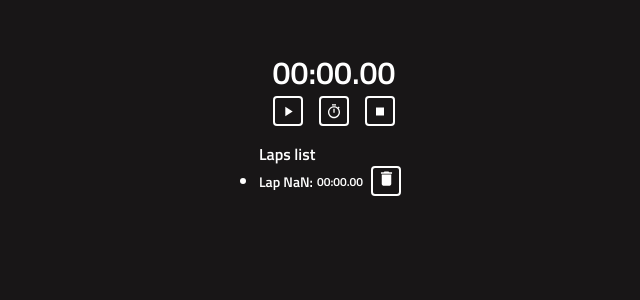
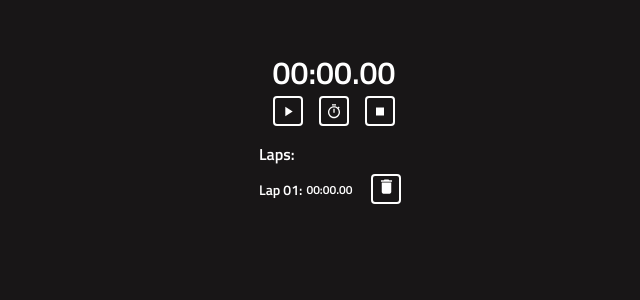
Before and after one commit to snoh666/react-timer-challenge, a React (Create React App) app: page / in a window 1280 px wide. Both pictures are taken after a click on the button 640 px from the left and 111 px from the top of the page. Shown: the top 300 px of the page, without its empty margins (306-946 px from the left). Built offline with nearby package versions, Linux system fonts and the light colour scheme.

Commit message:
Add proper styling for LapsList

```diff
--- /dev/null
+++ b/src/components/LapsList/LapsList.styled.ts
@@ -0,0 +1,27 @@
+import styled from 'styled-components';
+
+export const Wrapper = styled.div`
+  width: 150px;
+  display: flex;
+  flex-flow: column nowrap;
+  align-items: flex-start;
+  justify-content: flex-start;
+`;
+
+export const List = styled.ul`
+  list-style: none;
+  width: 150px;
+  display: flex;
+  flex-flow: column nowrap;
+  align-items: stretch;
+  justify-content: flex-start;
+`;
+
+export const ListItem = styled.li`
+  padding: 0.5rem 0;
+  width: 100%;
+  display: flex;
+  flex-flow: column nowrap;
+  align-items: stretch;
+  justify-content: space-between;
+`;
--- a/src/components/LapsList/LapsList.tsx
+++ b/src/components/LapsList/LapsList.tsx
@@ -4,23 +4,25 @@ import { useSelector } from 'react-redux';
 import getLapsState from '@redux/laps/selector';
 import Lap from '@components/Lap/Lap';
 
+import { Wrapper, List, ListItem } from '@components/LapsList/LapsList.styled';
+
 const LapsList: React.FC = () => {
   const { laps } = useSelector(getLapsState);
   return (
-    <div>
-      <p>Laps list</p>
-      {laps ? (
-        <ul>
-          {laps.map((item: Lap) => (
-            <li>
-              <Lap lap={item} />
-            </li>
-          ))}
-        </ul>
-      ) : (
-        <p>No laps available</p>
-      )}
-    </div>
+    <Wrapper>
+      {laps?.length > 0 ? (
+        <>
+          <p>Laps: </p>
+          <List>
+            {laps.map((item: Lap, index) => (
+              <ListItem key={item.id}>
+                <Lap lap={item} index={index} />
+              </ListItem>
+            ))}
+          </List>
+        </>
+      ) : null}
+    </Wrapper>
   );
 };
 
```
